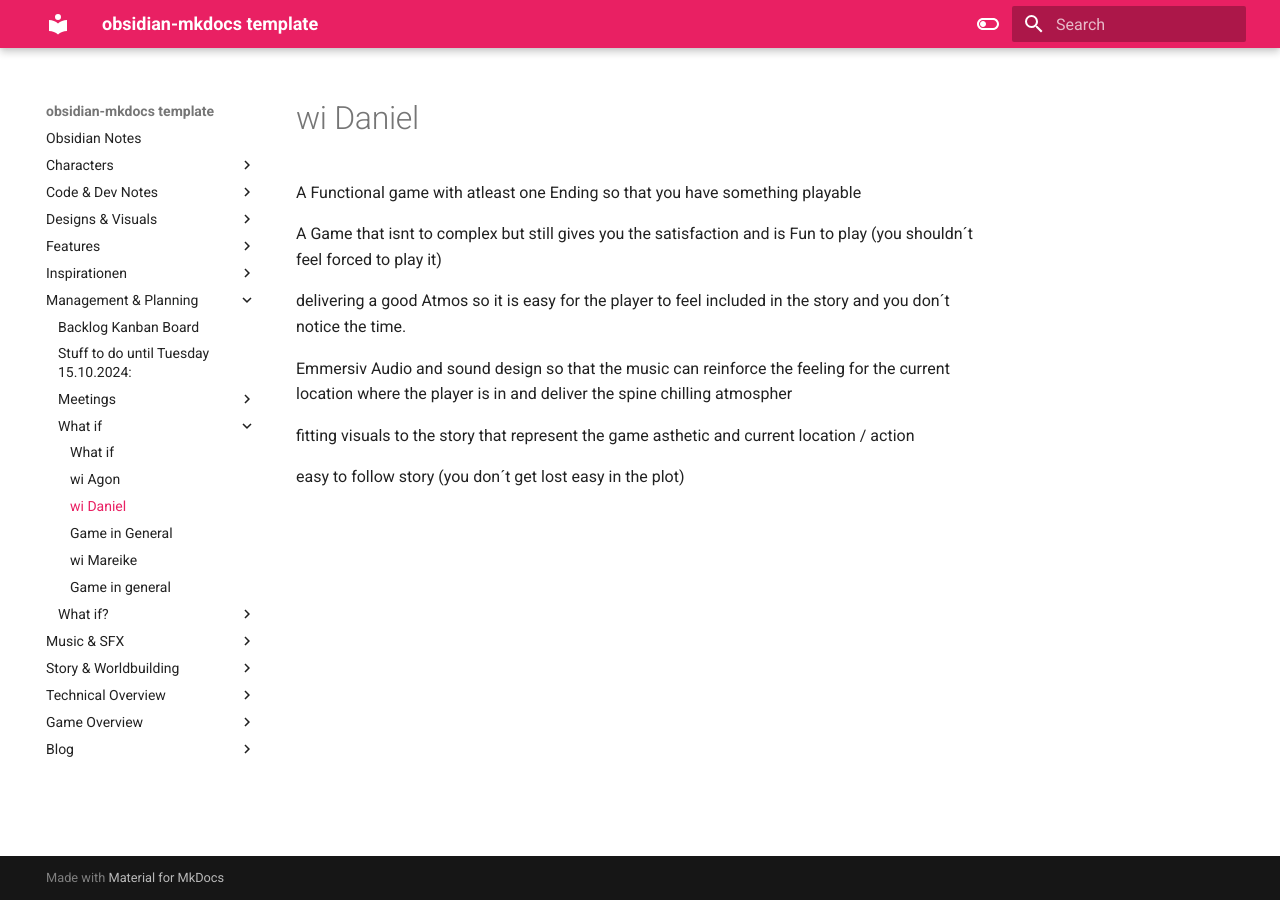
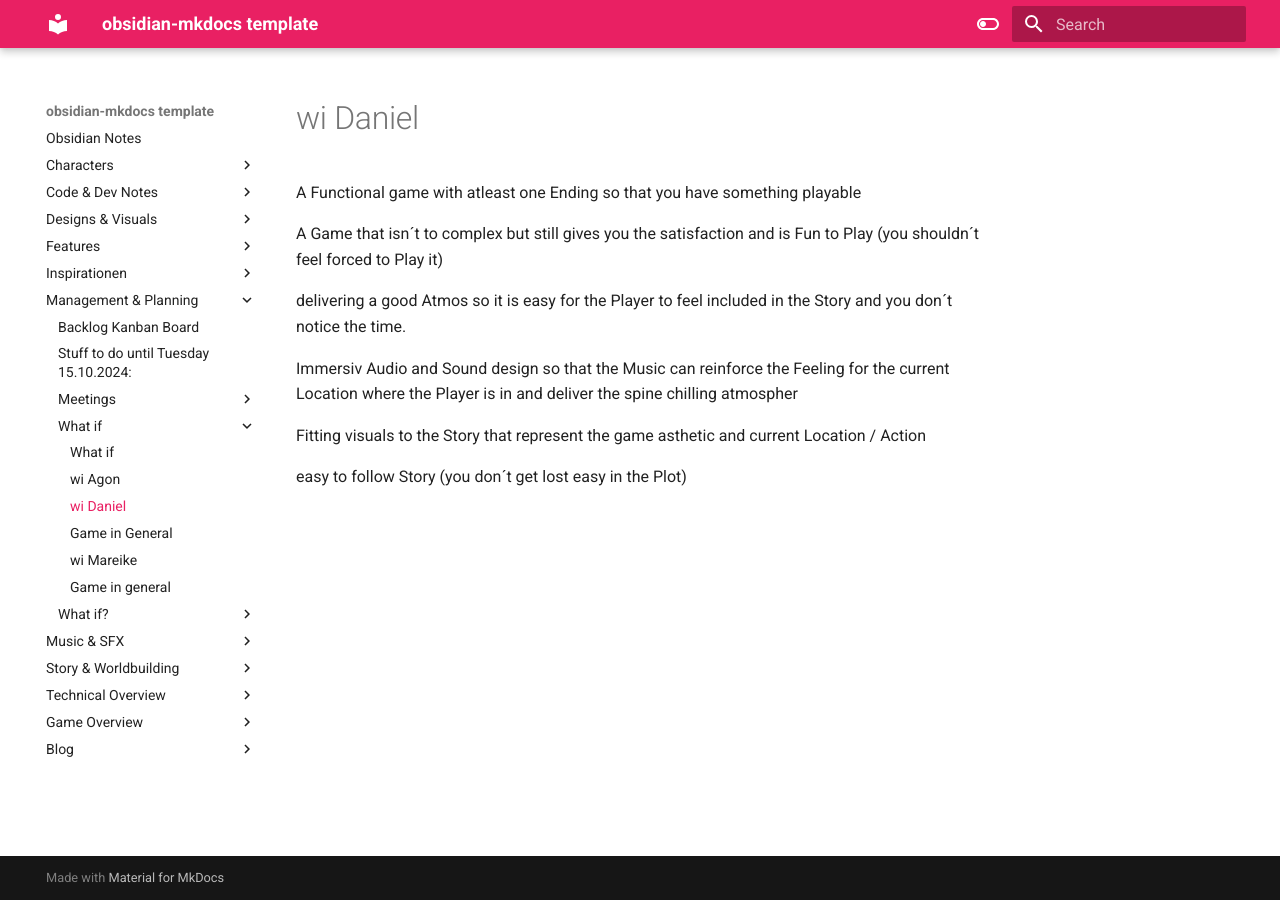
Before and after one commit to HFU-DM-PointClick/obsidian-orga, an MkDocs documentation site: the page built from docs/Management & Planning/What if/wi_Daniel.md, in a window 1280 px wide. Built offline with MkDocs 1.6.1 and Material for MkDocs 9.7.7, drawn with Linux system fonts in a browser that asks for light colours.

Commit message:
Correction stuff on what if
Nix wichtiges

```diff
--- a/docs/Management & Planning/What if/wi_Daniel.md
+++ b/docs/Management & Planning/What if/wi_Daniel.md
@@ -1,11 +1,11 @@
 A Functional game with atleast one Ending so that you have something playable
 
-A Game that isnt to complex but still gives you the satisfaction and is Fun to play (you shouldn´t feel forced to play it)
+A Game that isn´t to complex but still gives you the satisfaction and is Fun to Play (you shouldn´t feel forced to Play it)
 
-delivering a good Atmos so it is easy for the player to feel included in the story and you don´t notice the time.
+delivering a good Atmos so it is easy for the Player to feel included in the Story and you don´t notice the time.
 
-Emmersiv Audio and sound design so that the music can reinforce the feeling for the current location where the player is in and deliver the spine chilling atmospher
+Immersiv Audio and Sound design so that the Music can reinforce the Feeling for the current Location where the Player is in and deliver the spine chilling atmospher
 
-fitting visuals to the story that represent the game asthetic and current location / action
+Fitting visuals to the Story that represent the game asthetic and current Location / Action
 
-easy to follow story (you don´t get lost easy in the plot)
+easy to follow Story (you don´t get lost easy in the Plot)
```
